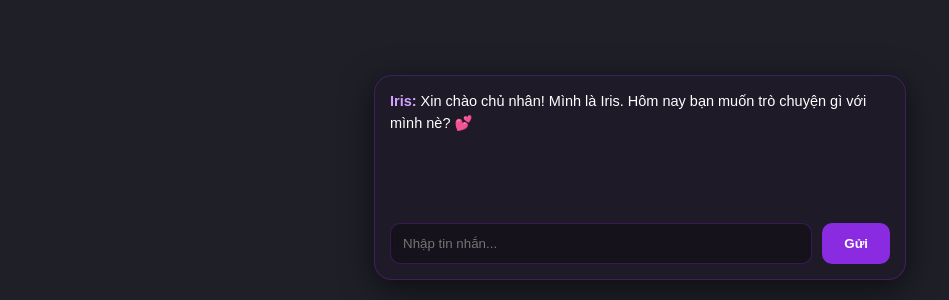
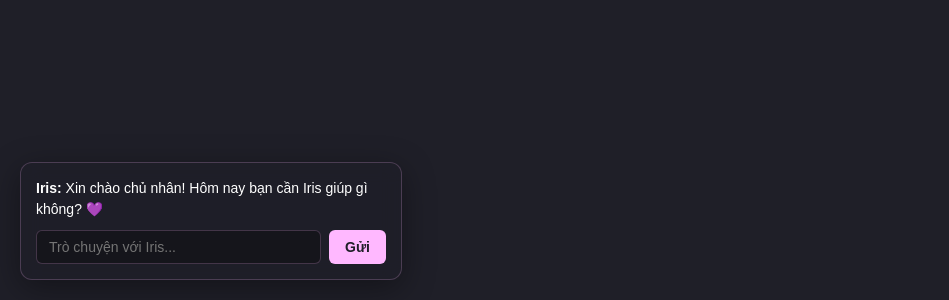
Before and after one commit to qmac267-beep/Iris, a website built with Vite: page index.html in a window 1280 px wide. Shown: the part 500-800 px from the top of the page, without its empty margins (0-949 px from the left). Built offline with nearby package versions, Linux system fonts and the light colour scheme; files whose address does not match are found by name.

Commit message:
Update index.html

```diff
--- a/index.html
+++ b/index.html
@@ -3,35 +3,116 @@
 <head>
     <meta charset="UTF-8">
     <meta name="viewport" content="width=device-width, initial-scale=1.0">
-    <title>Trợ lý AI 3D - Iris</title>
+    <title>Iris AI 3D Bot</title>
     <style>
-        body { margin: 0; padding: 0; overflow: hidden; background-color: #1a1a1a; font-family: sans-serif; }
-        #canvas-container { width: 100vw; height: 100vh; position: absolute; top: 0; left: 0; z-index: 1; }
-        #chat-container {
-            position: absolute; bottom: 20px; left: 50%; transform: translateX(-50%);
-            width: 92%; max-width: 500px; background: rgba(30, 20, 40, 0.4);
-            backdrop-filter: blur(12px); padding: 15px; border-radius: 18px;
-            box-shadow: 0 8px 32px rgba(0, 0, 0, 0.6); border: 1px solid rgba(138, 43, 226, 0.3); z-index: 10;
+        body {
+            margin: 0;
+            padding: 0;
+            background-color: #1f1f28;
+            font-family: Arial, sans-serif;
+            overflow: hidden;
         }
-        #chat-box { height: 120px; overflow-y: auto; color: white; margin-bottom: 12px; font-size: 14.5px; line-height: 1.5; }
-        #input-container { display: flex; gap: 10px; }
-        #user-input { flex: 1; padding: 12px; border-radius: 10px; border: 1px solid rgba(138, 43, 226, 0.3); background: rgba(0,0,0,0.3); color: white; outline: none; }
-        #send-btn { padding: 10px 22px; background: #8a2be2; color: white; border: none; border-radius: 10px; cursor: pointer; font-weight: bold; transition: 0.2s; }
-        #send-btn:hover { background: #a142f4; transform: scale(1.03); }
+        #canvas-container {
+            width: 100vw;
+            height: 100vh;
+            position: absolute;
+            top: 0;
+            left: 0;
+            z-index: 1;
+        }
+        #chat-interface {
+            position: absolute;
+            bottom: 20px;
+            left: 20px;
+            width: 350px;
+            max-height: 400px;
+            background: rgba(31, 31, 40, 0.75);
+            backdrop-filter: blur(10px);
+            border: 1px solid rgba(255, 184, 255, 0.2);
+            border-radius: 12px;
+            padding: 15px;
+            display: flex;
+            flex-direction: column;
+            z-index: 10;
+            box-shadow: 0 8px 32px 0 rgba(0, 0, 0, 0.37);
+        }
+        #chat-box {
+            flex-grow: 1;
+            overflow-y: auto;
+            color: #fff;
+            font-size: 14px;
+            line-height: 1.5;
+            margin-bottom: 10px;
+            max-height: 300px;
+            padding-right: 5px;
+        }
+        #chat-box::-webkit-scrollbar {
+            width: 4px;
+        }
+        #chat-box::-webkit-scrollbar-thumb {
+            background: rgba(255, 184, 255, 0.3);
+            border-radius: 2px;
+        }
+        #input-container {
+            display: flex;
+            gap: 8px;
+        }
+        #user-input {
+            flex-grow: 1;
+            background: rgba(0, 0, 0, 0.3);
+            border: 1px solid rgba(255, 184, 255, 0.2);
+            padding: 8px 12px;
+            color: #fff;
+            border-radius: 6px;
+            outline: none;
+            font-size: 14px;
+        }
+        #user-input:focus {
+            border-color: rgba(255, 184, 255, 0.6);
+        }
+        #send-btn {
+            background: #ffb8ff;
+            color: #1f1f28;
+            border: none;
+            padding: 8px 16px;
+            border-radius: 6px;
+            cursor: pointer;
+            font-weight: bold;
+            font-size: 14px;
+            transition: all 0.2s;
+        }
+        #send-btn:hover {
+            background: #ff99ff;
+            box-shadow: 0 0 10px rgba(255, 184, 255, 0.5);
+        }
     </style>
+
+    <script type="importmap">
+      {
+        "imports": {
+          "three": "https://unpkg.com/three@0.154.0/build/three.module.js",
+          "three/examples/jsm/loaders/GLTFLoader.js": "https://unpkg.com/three@0.154.0/examples/jsm/loaders/GLTFLoader.js",
+          "@pixiv/three-vrm": "https://unpkg.com/@pixiv/three-vrm@2.0.2/lib/three-vrm.module.js"
+        }
+      }
+    </script>
+    <!-- ================================================================= -->
 </head>
 <body>
 
+    <!-- Nơi chứa nhân vật 3D Iris -->
     <div id="canvas-container"></div>
 
-    <div id="chat-container">
-        <div id="chat-box"><b style="color: #d1a3ff">Iris:</b> Xin chào chủ nhân! Mình là Iris. Hôm nay bạn muốn trò chuyện gì với mình nè? 💕</div>
+    <!-- Khung Chat Interface -->
+    <div id="chat-interface">
+        <div id="chat-box"><b>Iris:</b> Xin chào chủ nhân! Hôm nay bạn cần Iris giúp gì không? 💜</div>
         <div id="input-container">
-            <input type="text" id="user-input" placeholder="Nhập tin nhắn..." autocomplete="off">
+            <input type="text" id="user-input" placeholder="Trò chuyện với Iris..." autocomplete="off">
             <button id="send-btn">Gửi</button>
         </div>
     </div>
 
-    <script type="module" src="/main.js"></script>
+    <!-- Nhúng file logic JavaScript -->
+    <script type="module" src="main.js"></script>
 </body>
 </html>
```
